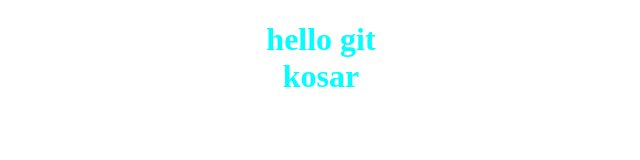
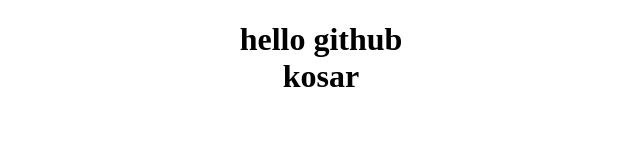
Before and after one commit to kosartavalaei/my-project, a plain HTML site: page index.html in a window 1280 px wide. Shown: the whole page, without its empty margins (319-959 px from the left). Drawn offline with Linux system fonts and the light colour scheme.

Commit message:
Revert "js and css"
This reverts commit 1ead7e459a3a36662e8933987619f10b5988622e.

```diff
--- a/index.html
+++ b/index.html
@@ -5,13 +5,16 @@
     <meta http-equiv="X-UA-Compatible" content="IE=edge">
     <meta name="viewport" content="width=device-width, initial-scale=1.0">
     <title>Document</title>
-    <link rel="stylesheet" href="style.css"/>
 </head>
+<style>
+h1{
+   text-align: center;
+}
+</style>
 <body>
     <h1>
-    hello git
+    hello github
     <br/>kosar
     </h1>
-    <script src="java.js"> </script>
 </body>
 </html>
--- a/java.js
+++ /dev/null
@@ -1 +0,0 @@
-alert("hey kosar");
--- a/style.css
+++ /dev/null
@@ -1,4 +0,0 @@
-h1{
-   text-align: center;
-   color:aqua;
-}
```
